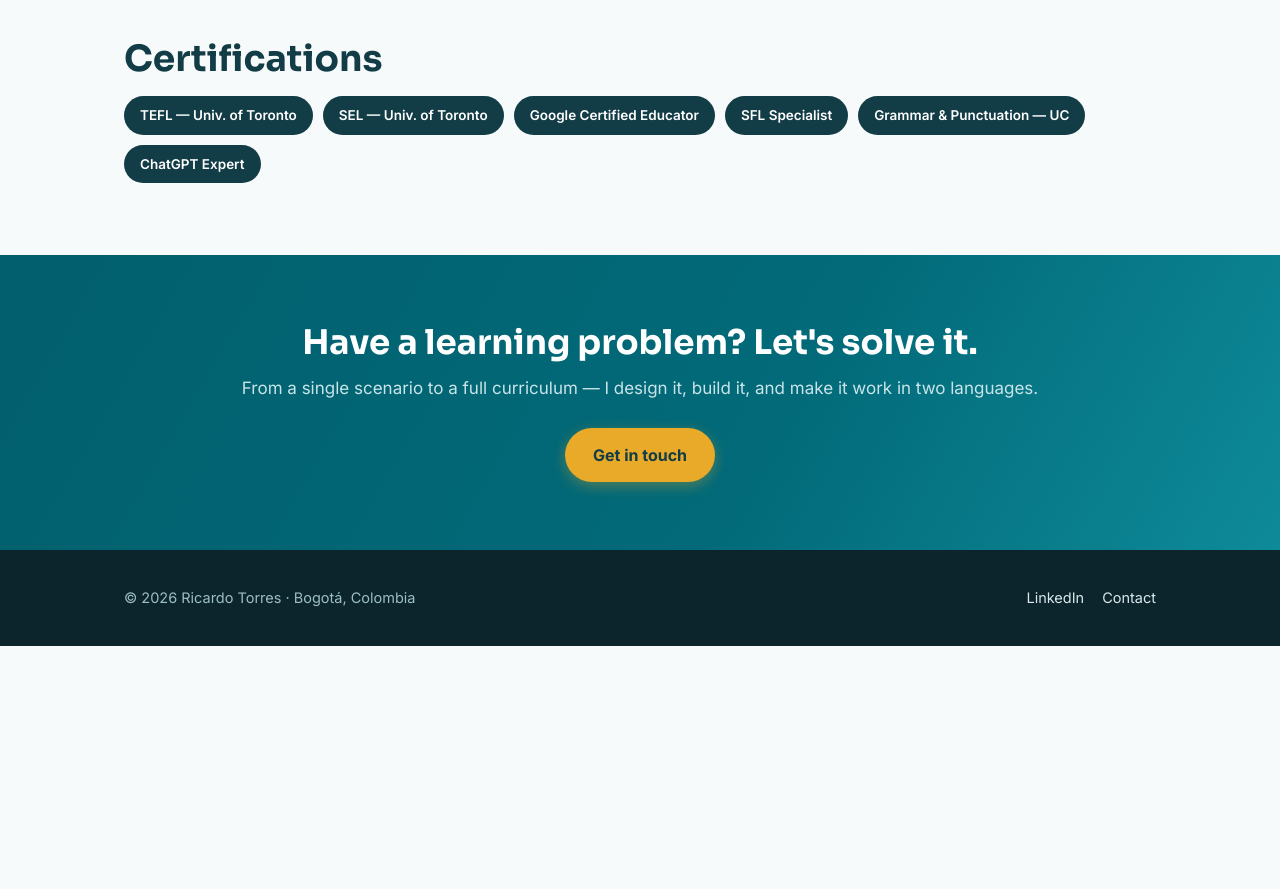
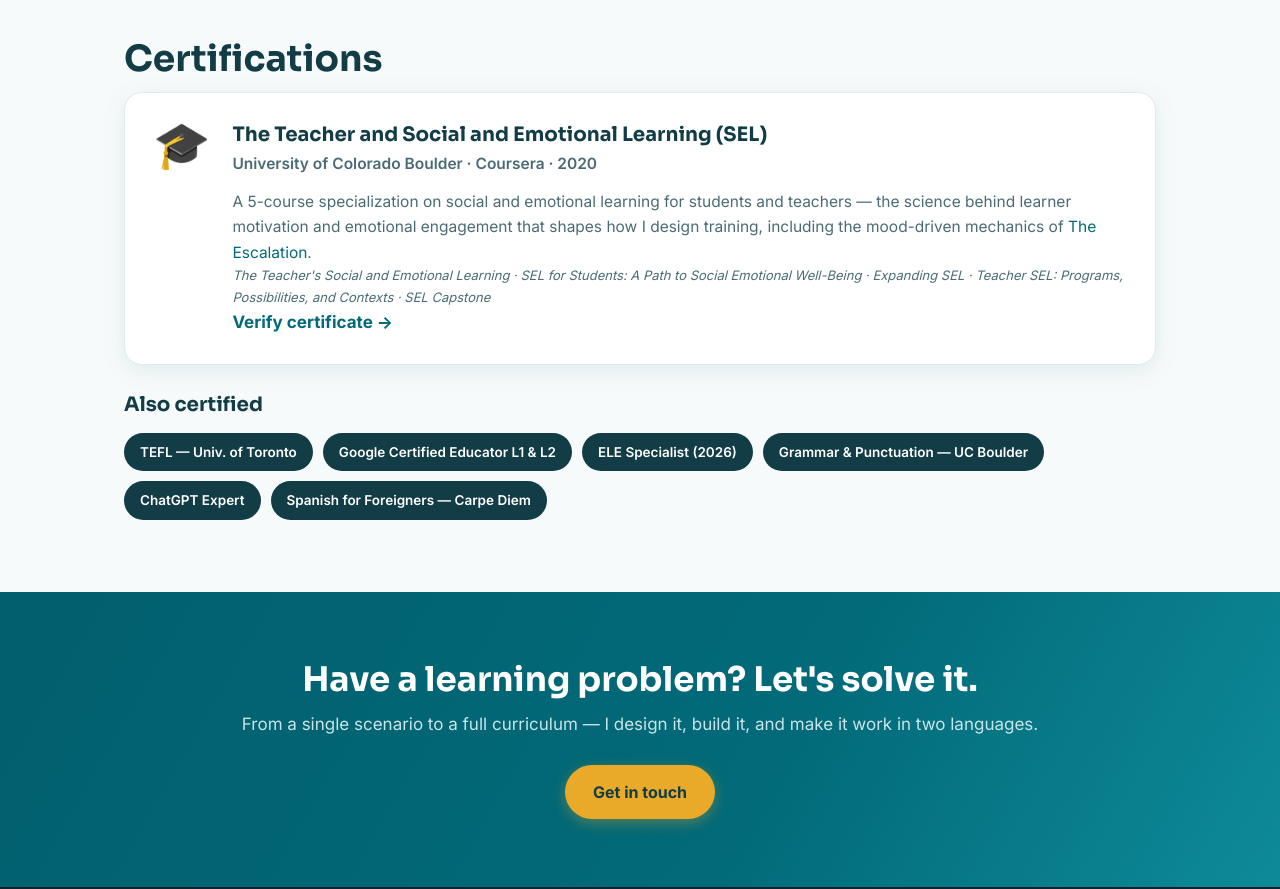
Before and after one commit to Rickhazur/portafolio, a website: page about.html in a window 1280 px wide. Shown: the part 1443-2332 px from the top of the page. Before the commit the page ends 2089 px from the top, so only its background shows below. Drawn offline with Linux system fonts and the light colour scheme.

Commit message:
Add files via upload

```diff
--- a/about.html
+++ b/about.html
@@ -57,8 +57,19 @@
   </ul>
 
   <h2 style="margin-top:40px">Certifications</h2>
+  <div class="cert-featured">
+    <div class="cert-badge">🎓</div>
+    <div>
+      <h3>The Teacher and Social and Emotional Learning (SEL)</h3>
+      <p class="cert-issuer">University of Colorado Boulder · Coursera · 2020</p>
+      <p>A 5-course specialization on social and emotional learning for students and teachers — the science behind learner motivation and emotional engagement that shapes how I design training, including the mood-driven mechanics of <a href="escalation-case.html">The Escalation</a>.</p>
+      <p class="cert-courses">The Teacher's Social and Emotional Learning · SEL for Students: A Path to Social Emotional Well-Being · Expanding SEL · Teacher SEL: Programs, Possibilities, and Contexts · SEL Capstone</p>
+      <a class="card-link" href="https://coursera.org/verify/specialization/DJN2Q9NK2MSH" target="_blank" rel="noopener">Verify certificate →</a>
+    </div>
+  </div>
+  <h3 style="margin-top:28px">Also certified</h3>
   <div class="toolkit">
-    <span>TEFL — Univ. of Toronto</span><span>SEL — Univ. of Toronto</span><span>Google Certified Educator</span><span>SFL Specialist</span><span>Grammar &amp; Punctuation — UC</span><span>ChatGPT Expert</span>
+    <span>TEFL — Univ. of Toronto</span><span>Google Certified Educator L1 &amp; L2</span><span>ELE Specialist (2026)</span><span>Grammar &amp; Punctuation — UC Boulder</span><span>ChatGPT Expert</span><span>Spanish for Foreigners — Carpe Diem</span>
   </div>
 </div></section>
 
--- a/style.css
+++ b/style.css
@@ -256,3 +256,12 @@ footer .social a{display:inline-flex;align-items:center;gap:6px}
 .game-embed iframe{width:100%;height:760px;border:none;border-radius:0 0 16px 16px;background:#F4F9F9;display:block}
 #playBtn{cursor:pointer}
 @media(max-width:720px){.game-embed iframe{height:660px}.game-embed.open{max-height:800px}}
+
+/* Featured certification */
+.cert-featured{display:flex;gap:22px;background:var(--card);border:1px solid #E0EBEB;border-radius:18px;padding:28px;box-shadow:var(--shadow);margin-top:8px}
+.cert-badge{font-size:46px;line-height:1}
+.cert-featured h3{margin:2px 0 4px}
+.cert-issuer{color:var(--muted);font-weight:600;font-size:14px;margin:0 0 12px}
+.cert-featured p{color:var(--muted);font-size:15.5px}
+.cert-courses{font-size:13px!important;font-style:italic}
+@media(max-width:640px){.cert-featured{flex-direction:column;gap:12px}}
```
